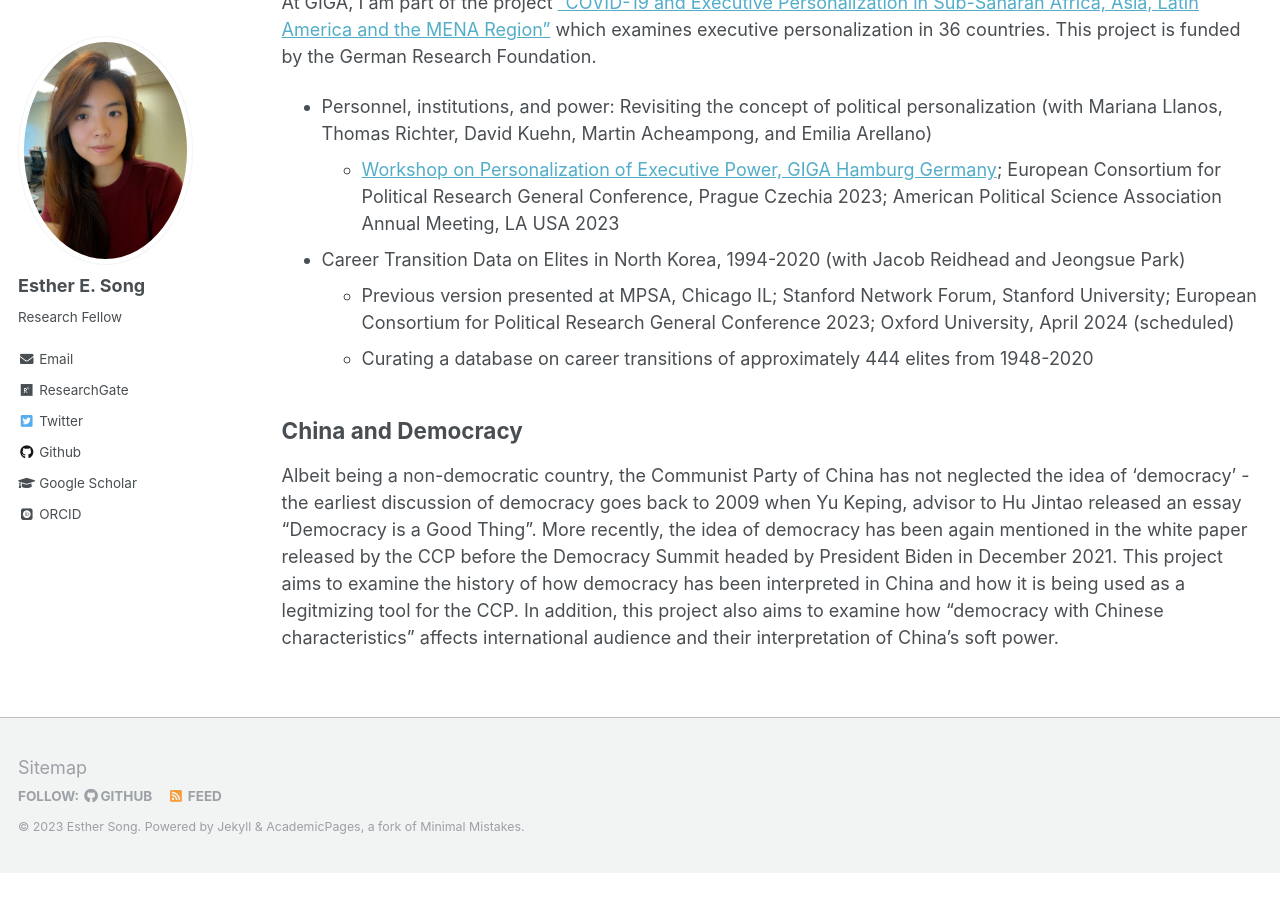
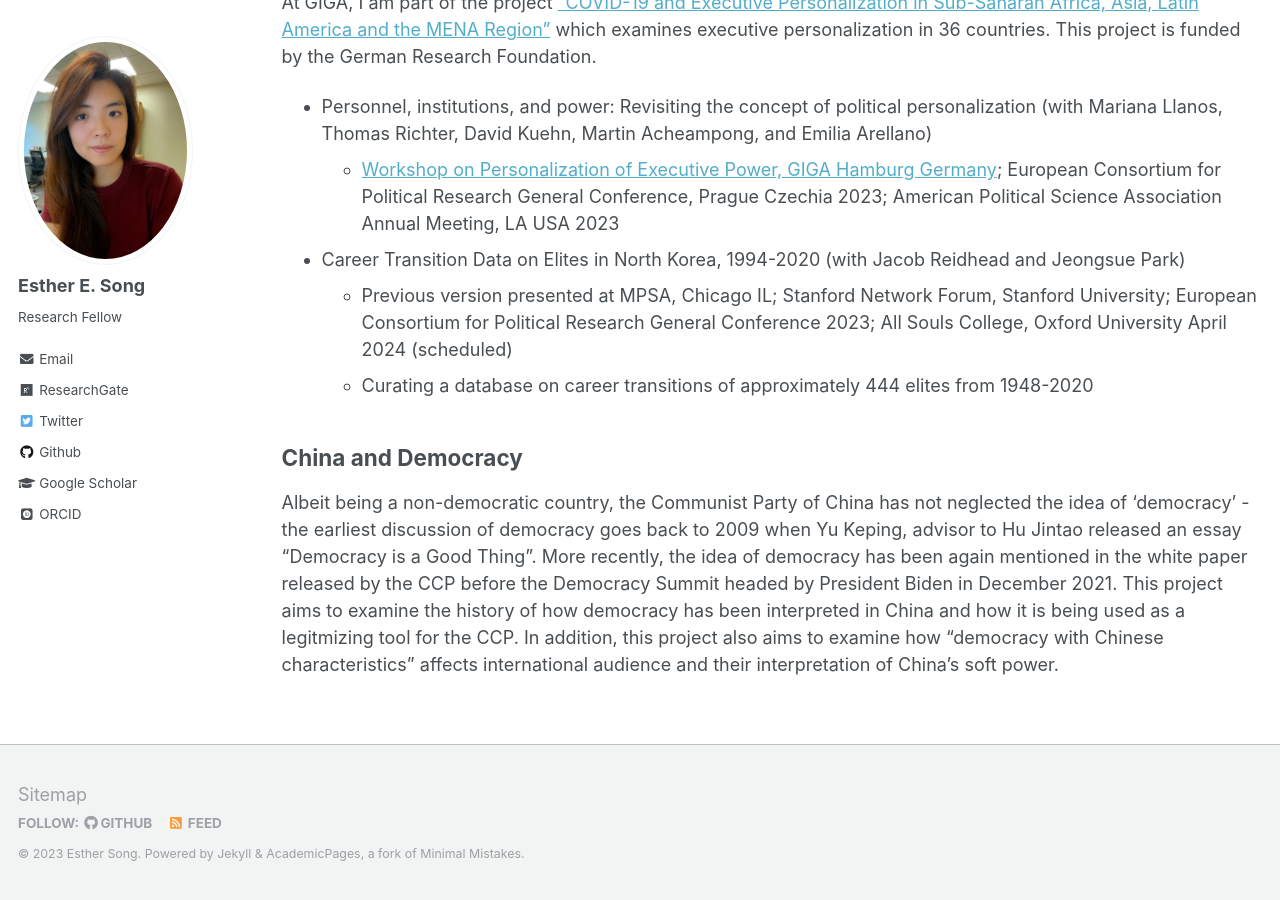
Before and after one commit to ehsong/ehsong.github.io, a Jekyll site: the page built from _pages/research.md, in a window 1280 px wide and 900 px high, scrolled down 2733 px. Built offline with Jekyll 4.4.1, drawn with Linux system fonts in a browser that asks for light colours; some web fonts are replaced; before the commit the page ends 3606 px from its top, so only the background shows below that.

Commit message:
Update research.md

```diff
--- a/_pages/research.md
+++ b/_pages/research.md
@@ -72,7 +72,7 @@ At GIGA, I am part of the project [“COVID-19 and Executive Personalization in
   * [Workshop on Personalization of Executive Power, GIGA Hamburg Germany](https://www.giga-hamburg.de/en/events/conferences-and-workshops/personalization-executive-power-conceptual-theoretical-empirical-perspectives); European Consortium for Political Research General Conference, Prague Czechia 2023; American Political Science Association Annual Meeting, LA USA 2023
 
 * Career Transition Data on Elites in North Korea, 1994-2020 (with Jacob Reidhead and Jeongsue Park)
-  * Previous version presented at MPSA, Chicago IL; Stanford Network Forum, Stanford University; European Consortium for Political Research General Conference 2023; Oxford University, April 2024 (scheduled)
+  * Previous version presented at MPSA, Chicago IL; Stanford Network Forum, Stanford University; European Consortium for Political Research General Conference 2023; All Souls College, Oxford University April 2024 (scheduled)
   * Curating a database on career transitions of approximately 444 elites from 1948-2020
 
 ## China and Democracy
```
